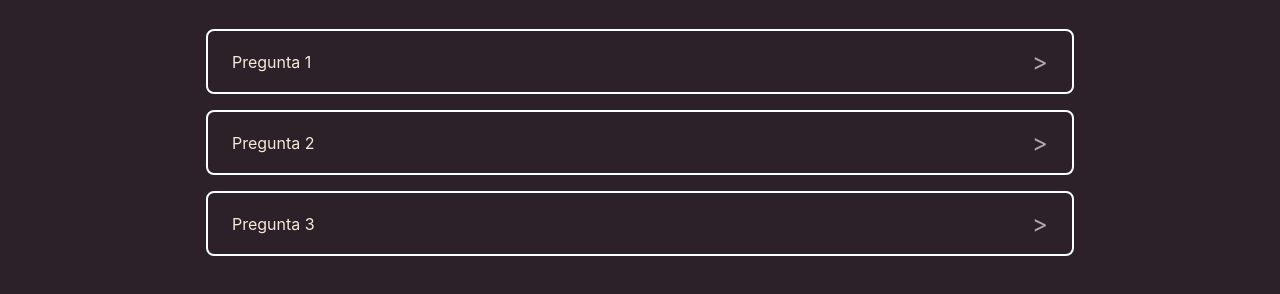
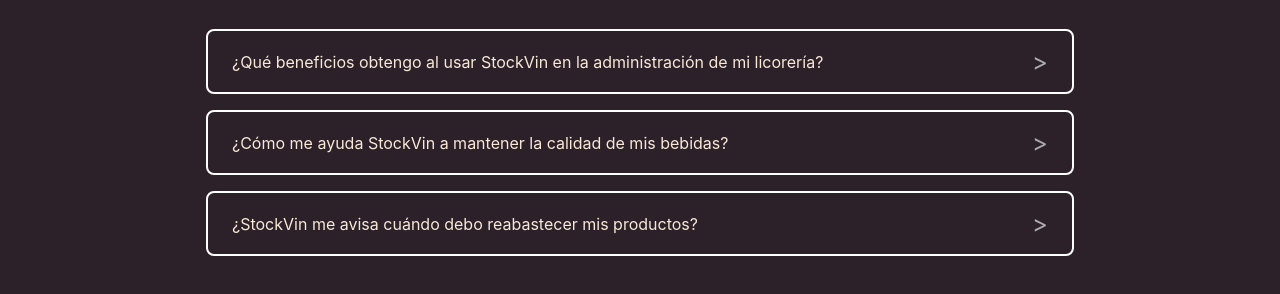
Before and after one commit to StockVin/WineInventory-LandingPage, a plain HTML site: page src/public/index.html in a window 1280 px wide. Shown: the part 166-460 px from the top of the page. Drawn offline with Linux system fonts and the light colour scheme.

Commit message:
feat(FAQ): update faq

```diff
--- a/src/public/index.html
+++ b/src/public/index.html
@@ -77,36 +77,36 @@
 
         <div class="faq-item">
             <div class="faq-question-wrapper">
-                <span class="faq-question">Pregunta 1</span>
+                <span class="faq-question">¿Qué beneficios obtengo al usar StockVin en la administración de mi licorería?</span>
                 <span class="faq-icon">&gt;</span>
             </div>
             <div class="faq-answer">
                 <p>
-                    res
+                 Con StockVin podrás llevar un control completo y organizado de tu inventario, evitando pérdidas por caducidad o falta de stock. Además, tendrás información clara y actualizada sobre tus productos, lo que te permitirá tomar mejores decisiones de compra y venta.
                 </p>
             </div>
         </div>
 
         <div class="faq-item">
             <div class="faq-question-wrapper">
-                <span class="faq-question">Pregunta 2</span>
+                <span class="faq-question">¿Cómo me ayuda StockVin a mantener la calidad de mis bebidas?</span>
                 <span class="faq-icon">&gt;</span>
             </div>
             <div class="faq-answer">
                 <p>
-                    res
+                 La aplicación permite registrar detalles clave sobre el almacenamiento y cuidado de cada bebida, asegurando que se conserven en condiciones óptimas. Esto contribuye a mantener la calidad y el valor de tu mercadería en todo momento.
                 </p>
             </div>
         </div>
 
         <div class="faq-item">
             <div class="faq-question-wrapper">
-                <span class="faq-question">Pregunta 3</span>
+                <span class="faq-question">¿StockVin me avisa cuándo debo reabastecer mis productos?</span>
                 <span class="faq-icon">&gt;</span>
             </div>
             <div class="faq-answer">
                 <p>
-                    res
+                  Sí. StockVin cuenta con notificaciones automáticas que te alertan en el momento adecuado para reabastecerte, evitando quiebres de stock y asegurando que siempre tengas disponible lo que tus clientes demandan.
                 </p>
             </div>
           </div>
```
